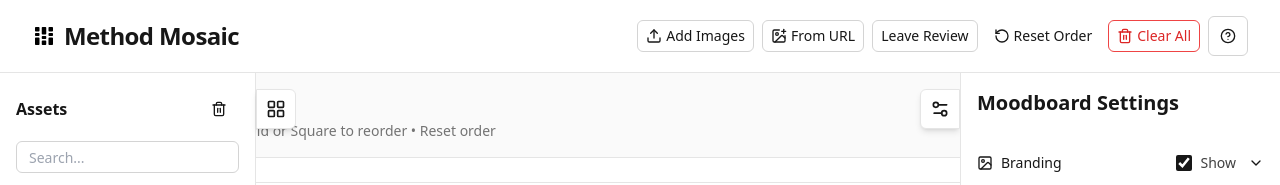
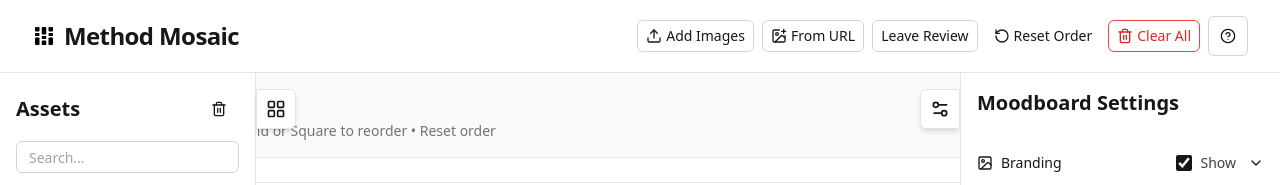
Before and after one commit to kngzero/ML-Moodboard-Maker, a React (Vite) app: page / in a window 1280 px wide. Both pictures are taken after a click on the button 21 px from the left and 109 px from the top of the page. Shown: the top 185 px of the page. Built offline with nearby package versions, Linux system fonts and the light colour scheme.

Commit message:
Update AssetPanel.jsx

```diff
--- a/src/components/AssetPanel.jsx
+++ b/src/components/AssetPanel.jsx
@@ -14,10 +14,10 @@ export default function AssetPanel({ assets, open, onToggle, onRemoveAsset, onCl
   const filtered = assets.filter((a) => a.name.toLowerCase().includes(query.toLowerCase()));
 
   return (
-    <div className="fixed left-0 z-40 flex bottom-0 overflow-y-auto" style={{ top: "var(--header-height)" }}>
+    <div className="fixed left-0 z-40 flex bottom-0" style={{ top: "var(--header-height)" }}>
       <div
         className={cx(
-          "h-full flex flex-col bg-white dark:bg-neutral-900 border-r border-neutral-200 dark:border-neutral-700 transition-all overflow-hidden",
+          "h-full flex flex-col bg-white dark:bg-neutral-900 border-r border-neutral-200 dark:border-neutral-700 transition-all overflow-y-auto",
           open ? "w-64" : "w-0"
         )}
       >
@@ -25,7 +25,7 @@ export default function AssetPanel({ assets, open, onToggle, onRemoveAsset, onCl
           <>
             <div className="p-4 border-b border-neutral-200 dark:border-neutral-700">
               <div className="flex items-center justify-between mb-3 gap-2">
-                <h2 className="font-semibold">Assets</h2>
+                <h2 className="text-xl font-semibold">Assets</h2>
                 <div className="flex items-center gap-2">
                   <Button
                     variant="ghost"
```
